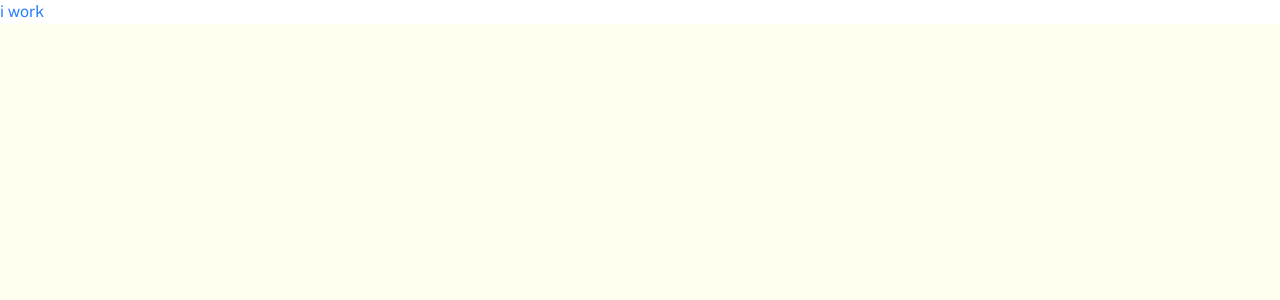
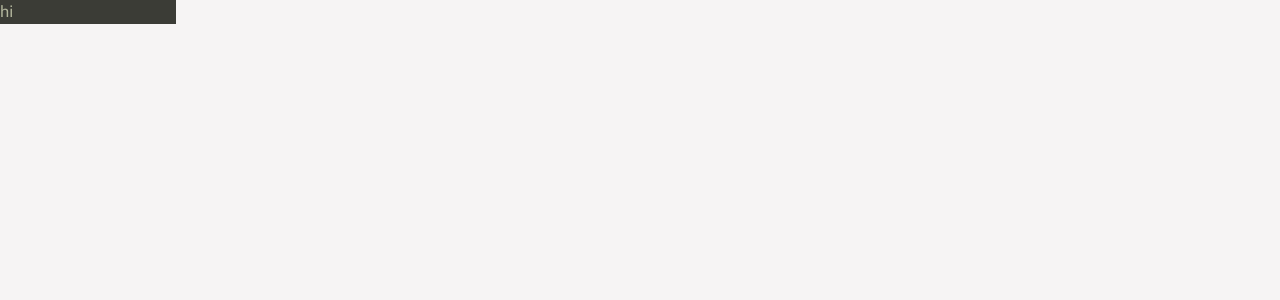
Before and after one commit to DiackJ/PersonalFinance, a Next.js app: page / in a window 1280 px wide. Shown: the top 300 px of the page. Built offline with nearby package versions, Linux system fonts and the light colour scheme.

Commit message:
feat: initial nav bar commit

```diff
--- a/src/app/globals.css
+++ b/src/app/globals.css
@@ -18,7 +18,7 @@
 }
 
 :root {
-    --backround-color: #FFFFF0;
+    --backround-color: #F6F4F4;
     --nav-bar-color: #3B3C36;
     --nav-text-color: #B2B59C;
 
--- a/src/app/layout.tsx
+++ b/src/app/layout.tsx
@@ -1,19 +1,9 @@
 import type { Metadata } from "next";
-import { Geist, Geist_Mono } from "next/font/google";
 import "./globals.css";
-
-const geistSans = Geist({
-  variable: "--font-geist-sans",
-  subsets: ["latin"],
-});
-
-const geistMono = Geist_Mono({
-  variable: "--font-geist-mono",
-  subsets: ["latin"],
-});
+import NavBar from '../ui-components/NavBar';
 
 export const metadata: Metadata = {
-  title: "Create Next App",
+  title: "Personal Finance App",
   description: "Generated by create next app",
 };
 
@@ -25,9 +15,12 @@ export default function RootLayout({
   return (
     <html
       lang="en"
-      className={`${geistSans.variable} ${geistMono.variable} h-full antialiased`}
+      className={`text-(--font-family) h-full antialiased bg-(--background-color)`}
     >
-      <body className="min-h-full flex flex-col">{children}</body>
+      <body className="min-h-full">
+        <NavBar />
+        {children}
+      </body>
     </html>
   );
 }
--- a/src/app/page.tsx
+++ b/src/app/page.tsx
@@ -1,5 +1,6 @@
  'use client';
  import { useEffect, useState } from 'react';
+
  export default function Test() {
    const [mssg, setMssg] = useState<String>('');
 
@@ -21,8 +22,8 @@ export default function Test() {
 
 
    return (
-      <div className={`bg-white`}>
-        <p className={`text-blue-500`}>{mssg}</p>
+       <div>
+
        </div>
    );
  }
--- /dev/null
+++ b/src/ui-components/NavBar.tsx
@@ -0,0 +1,8 @@
+'use client'
+export default function NavBar() {
+    return (
+        <>
+            <div className={`h-full border-(--nav-bar-color) bg-(--nav-bar-color) text-(--nav-text-color) w-44`}>hi</div>
+        </>
+    )
+}
```
Lines whose indentation alone changed are shown as unchanged.
